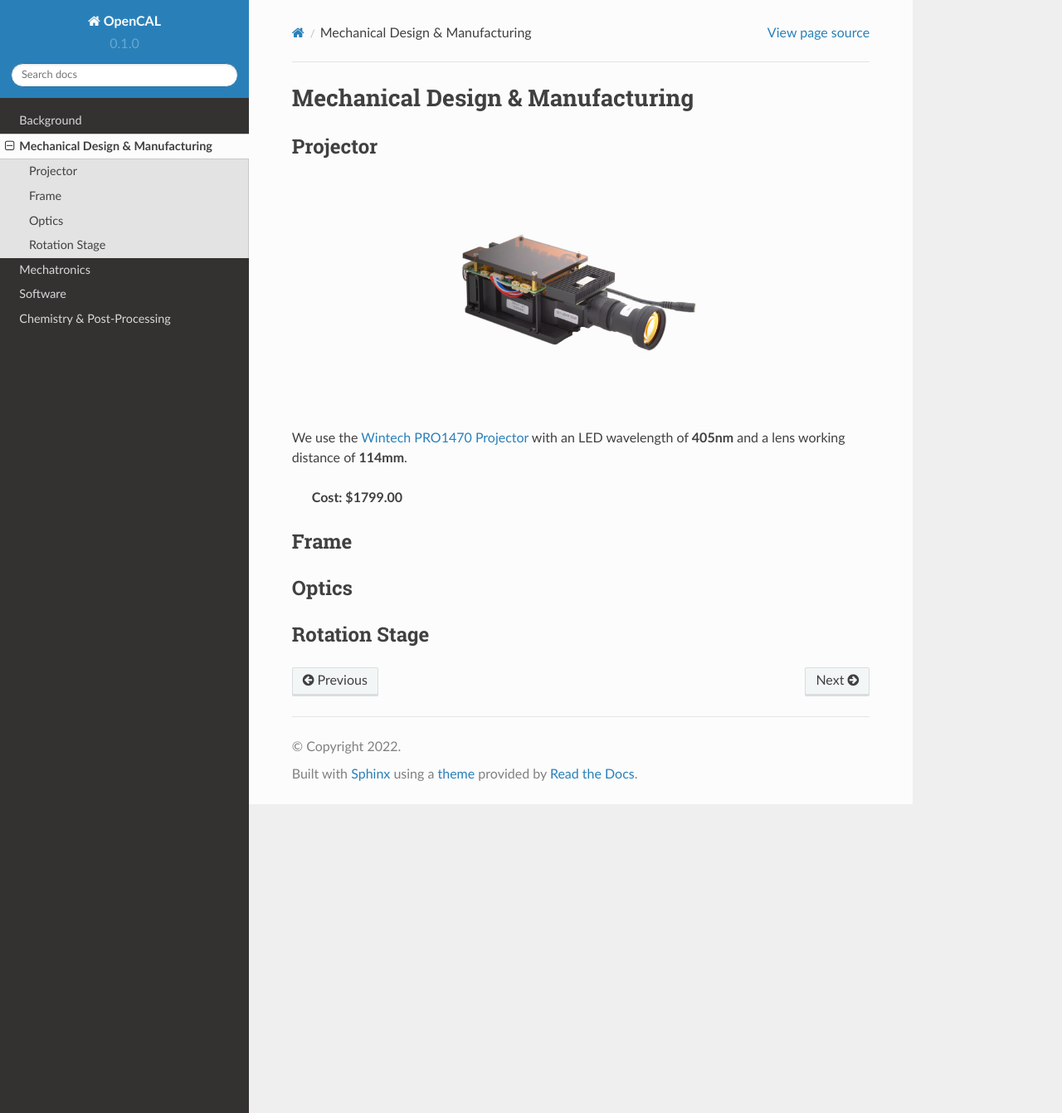
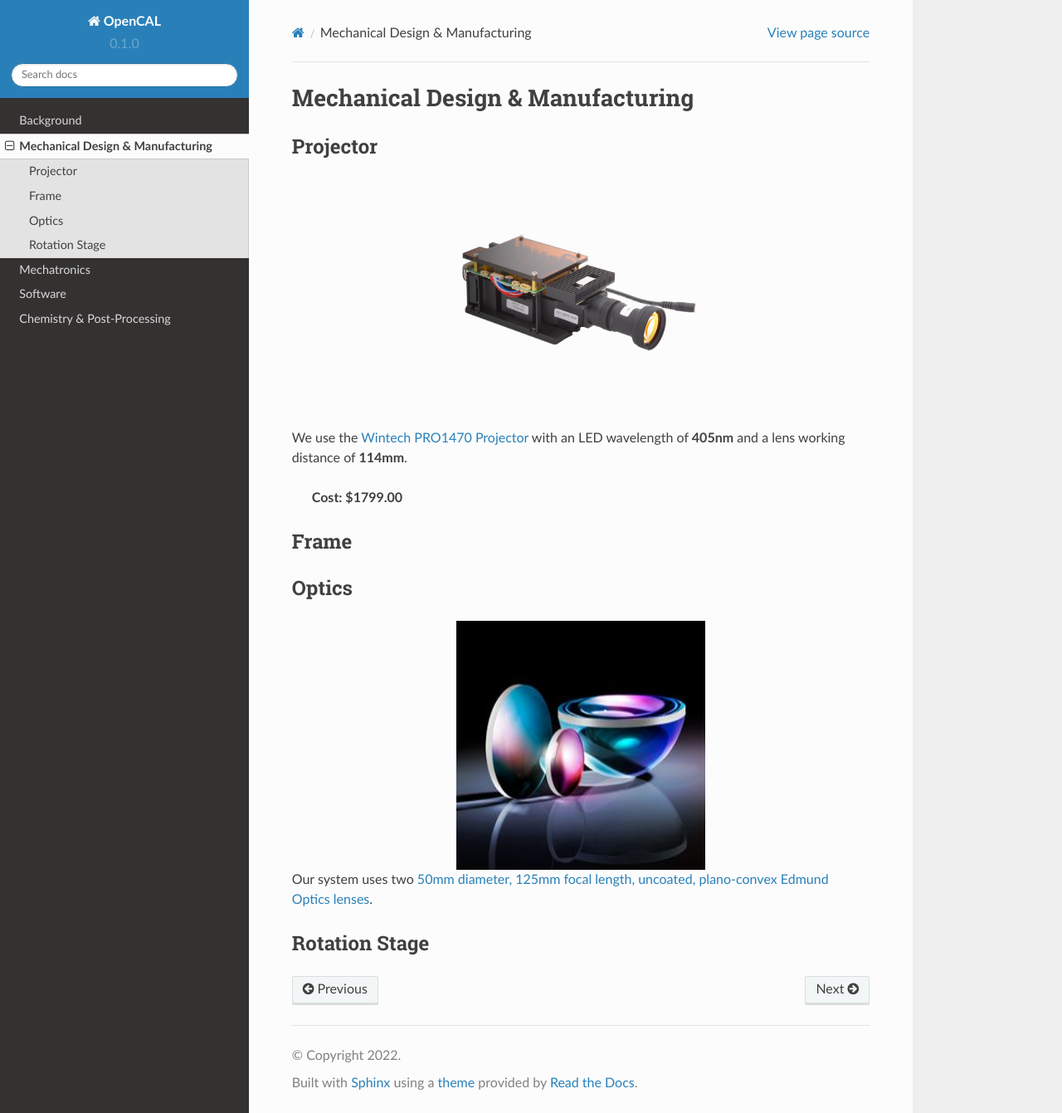
Before and after one commit to anjanasaravanan/openCAL, a Sphinx documentation site: the page built from docs/source/mechanical.rst, in a window 1280 px wide and 1341 px high. Shown: the whole window at 83% size. Built offline with Sphinx 7.4.7 and the Read the Docs theme 2.0.0, drawn with Linux system fonts in a browser that asks for light colours.

Commit message:
Update mechanical.rst

```diff
--- a/docs/source/mechanical.rst
+++ b/docs/source/mechanical.rst
@@ -18,6 +18,13 @@
 
 Optics
 ######
+.. image:: images/lens.jpg
+    :width: 300px
+    :align: center
+    :height: 300px
+    :alt: Edmund Optics Lens #45-247
+
+Our system uses two `50mm diameter, 125mm focal length, uncoated, plano-convex Edmund Optics lenses <https://www.edmundoptics.com/p/500mm-dia-x-1250mm-fl-uncoated-plano-convex-lens/5729/>`_.
 
 Rotation Stage
 ##############
```
